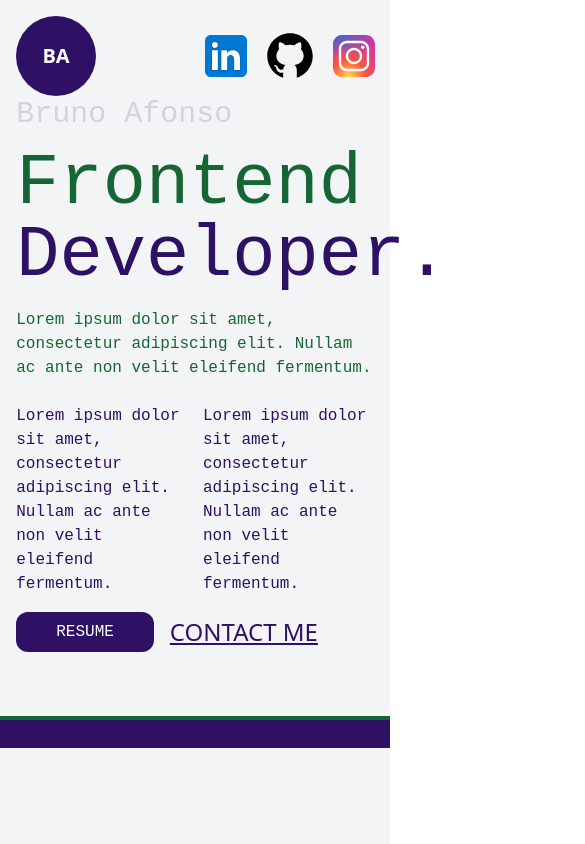
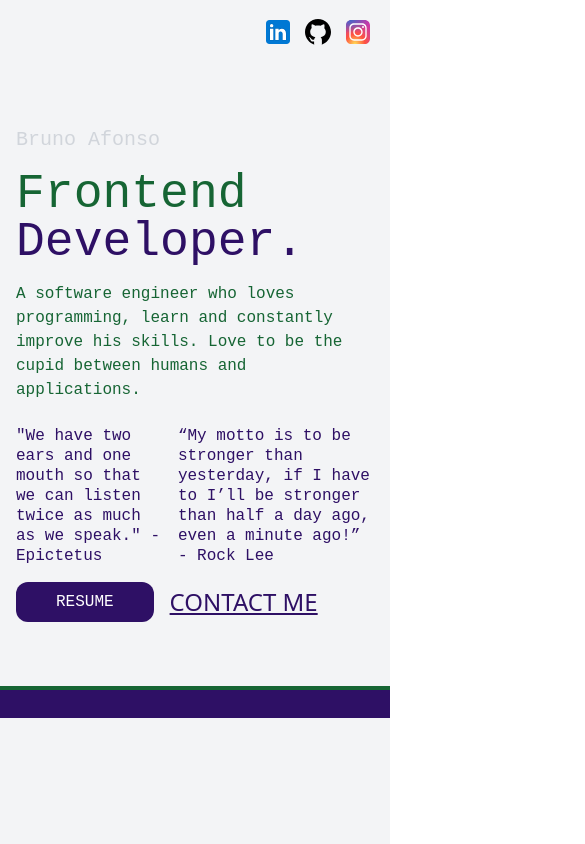
Before and after one commit to Brunoa94/dev-bruno-afonso, a React (Create React App) app: page / in a window 390 px wide. Shown: the top 844 px of the page, 585 px wide, since content can reach past the window. Built offline with nearby package versions, Linux system fonts and the light colour scheme.

Commit message:
Portfolio in a stable version

```diff
--- a/src/App.js
+++ b/src/App.js
@@ -5,14 +5,23 @@ import OverYears from './components/overYears';
 import Projects from './components/projects';
 import Skills from './components/skills';
 import SkillsLoader from './components/skillsLoader';
+import { useEffect } from 'react';
 
 
 function App() {
+
+  useEffect(() => {
+    if(typeof window !== "undefined"){
+      console.log(window.innerWidth);
+    }
+  })
+
   return (
-    <div className="">
+    <div className="max-w-screen overflow-hidden">
       <Home/>
       <OverYears/>
       <Skills/>
+      <SkillsLoader/>
       <Projects/>
       <Footer/>
     </div>
--- a/src/components/footer.js
+++ b/src/components/footer.js
@@ -9,9 +9,15 @@ const Footer = () => {
     <div className='w-full px-4 py-4 lg:flex lg:px-10 bg-gray-100'>
       <div className='w-full'>
           <div className='flex items-center space-x-4 mb-3'>
-            <FaLinkedin className='text-4xl text-violet-950'/>
-            <FaGithub className='text-4xl text-violet-950'/>
-            <FaInstagram className='text-4xl text-violet-950'/>
+              <a href="https://www.linkedin.com/in/brunoafonso94/">
+                <FaLinkedin className='text-4xl text-violet-950'/>
+              </a>
+              <a href="https://github.com/Brunoa94">
+                <FaGithub className='text-4xl text-violet-950'/>
+              </a>
+              <a href="https://www.instagram.com/brunoa94/">
+                <FaInstagram className='text-4xl text-violet-950'/>
+              </a>
           </div>
           <div className='flex items-center mb-3 lg:mb-0'>
             <IoIosMail className='text-4xl text-violet-950'/>
--- a/src/components/home.js
+++ b/src/components/home.js
@@ -12,10 +12,6 @@ const Home = () => {
     const timer = setTimeout(() => {
       setStartAnimation(true);
     }, 2000);
-
-    const changeColor = setInterval(() => {
-
-    })
 
     return () => clearTimeout(timer); // Clean up the timer on component unmount
   }, []);
--- a/src/components/second-home.js
+++ b/src/components/second-home.js
@@ -14,24 +14,30 @@ const Home = () => {
   return (
     <div className='h-screen w-screen max-h-screen bg-gray-100 flex flex-col justify-center lg:items-center'>
         <header className='absolute top-0 w-full flex items-center p-4 lg:justify-center pr-6'>
-            <div className='rounded-full bg-violet-950 h-20 w-20 flex items-center justify-center'>
-            <span className='text-white text-xl font-bold'>BA</span>
+            <div className='hidden md:flex rounded-full bg-violet-950 h-20 w-20 items-center justify-center'>
+              <span className='text-white text-xl font-bold'>BA</span>
             </div>
-            <div className='flex items-center absolute right-2 md:right-4 lg:right-24 gap-2'>
-                <img src="/linkedin-icon.svg" className='h-14'/>
-                <img src="/github-icon.svg" className='h-14'/>
-                <img src="/instagram-icon.svg" className='h-14'/>
+            <div className='flex items-center absolute top-4 right-4 lg:right-24 gap-2'>
+              <a href="https://www.linkedin.com/in/brunoafonso94/">
+                <img src="/linkedin-icon.svg" className='h-8 md:h-14'/>
+              </a>
+              <a href="https://github.com/Brunoa94">
+                <img src="/github-icon.svg" className='h-8 md:h-14'/>
+              </a>
+              <a href="https://www.instagram.com/brunoa94/">
+                <img src="/instagram-icon.svg" className='h-8 md:h-14'/>
+              </a>
             </div>
         </header>
-        <div className='flex flex-col w-full items-center pb-10 md:pb-0 md:flex-col md:gap-6 md:justify-center lg:flex-row lg:w-5/6'>
-            <div className="h-full flex flex-col pb-6 w-11/12 lg:w-3/5 lg:pb-32 lg:justify-end">
+        <div className='flex flex-col px-4 w-full items-center pb-10 h-less-700:pb-0 md:px-0 md:pb-0 md:flex-col md:gap-6 md:justify-center lg:flex-row lg:w-5/6'>
+            <div className="h-full flex flex-col pb-6 w-full h-less-700:mt-4 lg:w-3/5 lg:pb-32 lg:justify-end">
             <div className='flex flex-col items-start relative'>
-                <span className='text-3xl text-gray-300 mb-4 font-reddit'>Bruno Afonso</span>
+                <span className='text-xl text-gray-300 md:text-3xl mb-4 h-less-700:mb-2 font-reddit'>Bruno Afonso</span>
                 <div className='flex items-center'>{
                 Array.from("Frontend").map((item, index) => (
                     <motion.span
                     key={index}
-                    className='text-7xl text-green-800 font-reddit'
+                    className='text-5xl md:text-7xl text-green-800 font-reddit'
                     initial={{ opacity: 0 }}
                     animate={{ opacity: 1 }}
                     transition={{
@@ -47,7 +53,7 @@ const Home = () => {
               Array.from("Developer.").map((item, index) => (
                 <motion.span
                   key={index}
-                  className='text-7xl text-violet-950 font-reddit'
+                  className='text-5xl md:text-7xl text-violet-950 font-reddit'
                   initial={{ opacity: 0 }}
                   animate={{ opacity: 1 }}
                   transition={{
@@ -72,7 +78,8 @@ const Home = () => {
                 stiffness: 100,
                 restDelta: 0.001
                 }
-            }} className='pt-4 md:text-xl text-green-800 font-reddit'>Lorem ipsum dolor sit amet, consectetur adipiscing elit. Nullam ac ante non velit eleifend fermentum.</motion.span>
+            }} className='text-base max-w-full pt-4 leading-6 md:text-xl text-green-800 font-reddit'>A software engineer who loves programming, learn and constantly improve his skills. Love to be the cupid between humans and applications.
+            </motion.span>
                 <motion.div
                 initial={{ opacity: 0, scale: 0.5 }}
                 animate={startAnimation ? { opacity: 1, scale: 1 } : {}}
@@ -86,8 +93,8 @@ const Home = () => {
                     restDelta: 0.001
                 }
                 }} className='flex mt-6 lg:mt-6 relative'>
-                <h4 className='pr-2 mt-auto text-violet-950 md:text-lg font-reddit'>Lorem ipsum dolor sit amet, consectetur adipiscing elit. Nullam ac ante non velit eleifend fermentum.</h4>
-                <h4 className='text-violet-950 pl-2 text-base md:text-lg font-reddit'>Lorem ipsum dolor sit amet, consectetur adipiscing elit. Nullam ac ante non velit eleifend fermentum.</h4>
+                <h4 className='pr-2 mt-auto text-violet-950 leading-5 line-height md:text-lg font-reddit'>"We have two ears and one mouth so that we can listen twice as much as we speak." - Epictetus</h4>
+                <h4 className='text-violet-950 pl-2 text-base leading-5 md:text-lg font-reddit'>“My motto is to be stronger than yesterday, if I have to I’ll be stronger than half a day ago, even a minute ago!” - Rock Lee</h4>
                 </motion.div>
                 <div className='flex items-end mt-4 gap-4'>
                   <motion.div
@@ -104,7 +111,7 @@ const Home = () => {
                     scale: 1.1,
                     transition: { duration: 0.5 },
                   }}
-                  href=""
+                  href="mailto:bruno.afonso94@hotmail.com"
                   className='text-2xl uppercase text-violet-950 underline pb-1'>Contact Me</motion.a>
                 </div>
             </div>
--- a/src/components/skills.js
+++ b/src/components/skills.js
@@ -22,7 +22,7 @@ const Skills = () => {
         )
     }
   return (
-    <div className='w-full flex items-center justify-center flex-col'>
+    <div className='hidden md:flex w-full items-center justify-center flex-col'>
         <div className='w-full h-[500px] bg-gray-100 p-8 flex items-center justify-center flex-col re'>
         <span className='text-3xl text-violet-950 font-bold font-reddit'>Skills</span>
         <div className='w-[900px] h-[500px] relative flex items-center justify-center rounded-full bg-circularEllipse'>
--- a/src/components/skillsLoader.js
+++ b/src/components/skillsLoader.js
@@ -19,7 +19,7 @@ const SkillsLoader = () => {
 
         return(
             <div ref={ref} className='flex flex-col w-full'>
-                <span className='text-xl font-bold font-reddit'>{title}</span>
+                <span className='text-xl font-reddit'>{title}</span>
                 <motion.div initial={{ width: 0, height: 16 }}
                 animate={{ width: `${isInView ? `${level}%` : 0}`, height: `${isInView ? "16px" : "32px"}` }}
                 transition={{
@@ -31,7 +31,7 @@ const SkillsLoader = () => {
     }
 
   return (
-    <div className='flex flex-col items-center w-full px-4 bg-gray-100'>
+    <div className='md:hidden flex flex-col items-center w-full px-4 py-8 bg-gray-100'>
         <span className='mb-4 text-3xl text-violet-950 font-bold font-reddit'>Skills</span>
         <div className='flex w-full flex-col gap-4'>
             {Skill("CSS / Tailwind CSS", 80)}
--- a/tailwind.config.js
+++ b/tailwind.config.js
@@ -14,6 +14,9 @@ module.exports = {
       },
       backgroundImage: {
         circularEllipse: 'repeating-radial-gradient(#2e1065, 5px, #f5f5f5 8px, #f5f5f5 120px);'
+      },
+      screens: {
+        'h-less-700': { 'raw': '(max-height: 699px)' },
       }
     },
   },
```
Also changed, not shown: src/components/overYears.js (+5 -2 lines), src/components/projectCard.js (+10 -2 lines), src/components/projects.js (+12 -12 lines).
